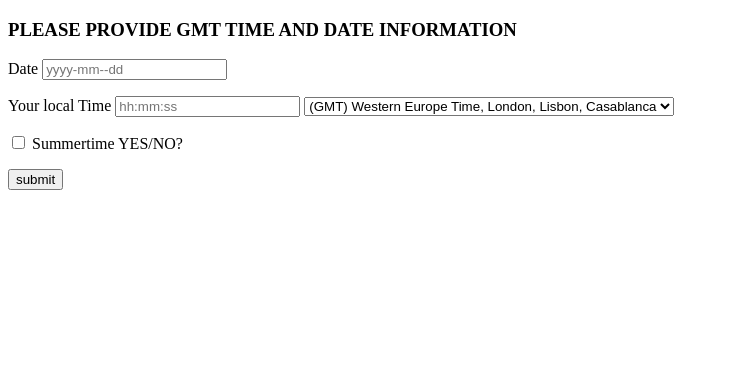
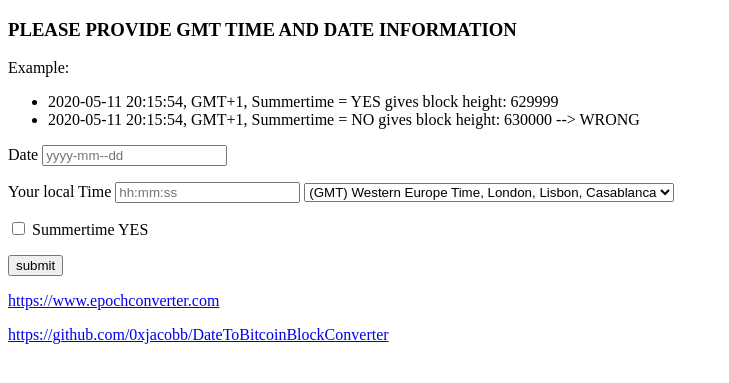
Before and after one commit to 0xjacobb/DateToBitcoinBlockConverter, a Flask app: page / in a window 1280 px wide. Shown: the top 383 px of the page, without its empty margins (0-729 px from the left). Run offline with Flask 2, Linux system fonts and the light colour scheme.

Commit message:
improvements

```diff
--- a/app.py
+++ b/app.py
@@ -21,15 +21,15 @@ def result():
       unix_datetime = int(datetime_to_block.get_unix_datetime(input_datetime))
       block_height = datetime_to_block.get_corresponding_block(unix_datetime)
 
-      #datetime_back = datetime_to_block.get_backconvertet_datetime(unix_datetime)
-      #actual_unix_timestamp = datetime_to_block.get_actual_unix_timestamp()
-      actual_unix_timestamp = 0
+      link_mainblock = 'https://www.blockchain.com/btc/block/'+ block_height
+      link_next_block = 'https://www.blockchain.com/btc/block/'+ str(int(block_height) + 1)
 
       return render_template("result.html", user_input_datetime = user_input_datetime,
                                             user_input_datetime_UTC = user_input_datetime_UTC,
                                             unix_datetime = unix_datetime,
-                                            actual_unix_timestamp = actual_unix_timestamp,
-                                            block_height = block_height)
+                                            block_height = block_height,
+                                            link_mainblock = link_mainblock,
+                                            link_next_block = link_next_block)
 
     else:
         return redirect('index')
--- a/templates/index.html
+++ b/templates/index.html
@@ -8,6 +8,12 @@
    <!----<form action = "http://localhost:5000/result" method = "POST"></form>>-->
    <!---- <form action = "https://datetime-converter-pro.herokuapp.com/result" method = "POST"></form> -->
     <H3> PLEASE PROVIDE GMT TIME AND DATE INFORMATION</H3>
+       <p>Example:
+        <ul>
+          <li>2020-05-11 20:15:54, GMT+1, Summertime = YES gives block height: 629999</li>
+          <li>2020-05-11 20:15:54, GMT+1, Summertime = NO gives block height: 630000 --> WRONG</li>
+      </ul>
+       </p>
        <p>Date <input type = "text" name = "date" placeholder="yyyy-mm--dd" /></p>
        <p>Your local Time <input type = "text" name = "time" placeholder="hh:mm:ss" />
 
@@ -40,8 +46,10 @@
         </select>
       </p>
       <p><input type="checkbox" id="type_time" name="type_time" value="1">
-        <label for="type_time"> Summertime YES/NO?</label><br></p>
+        <label for="type_time"> Summertime YES</label><br></p>
        <p><input type = "submit" value = "submit" /></p>
+       <p><a href="https://www.epochconverter.com", target="_blank">https://www.epochconverter.com</a></p>
+       <p><a href="https://github.com/0xjacobb/DateToBitcoinBlockConverter", target="_blank">https://github.com/0xjacobb/DateToBitcoinBlockConverter</a></p>
     </form>
  </body>
 </html>
```
Also changed, not shown: templates/result.html (+9 -5 lines), README.md.
